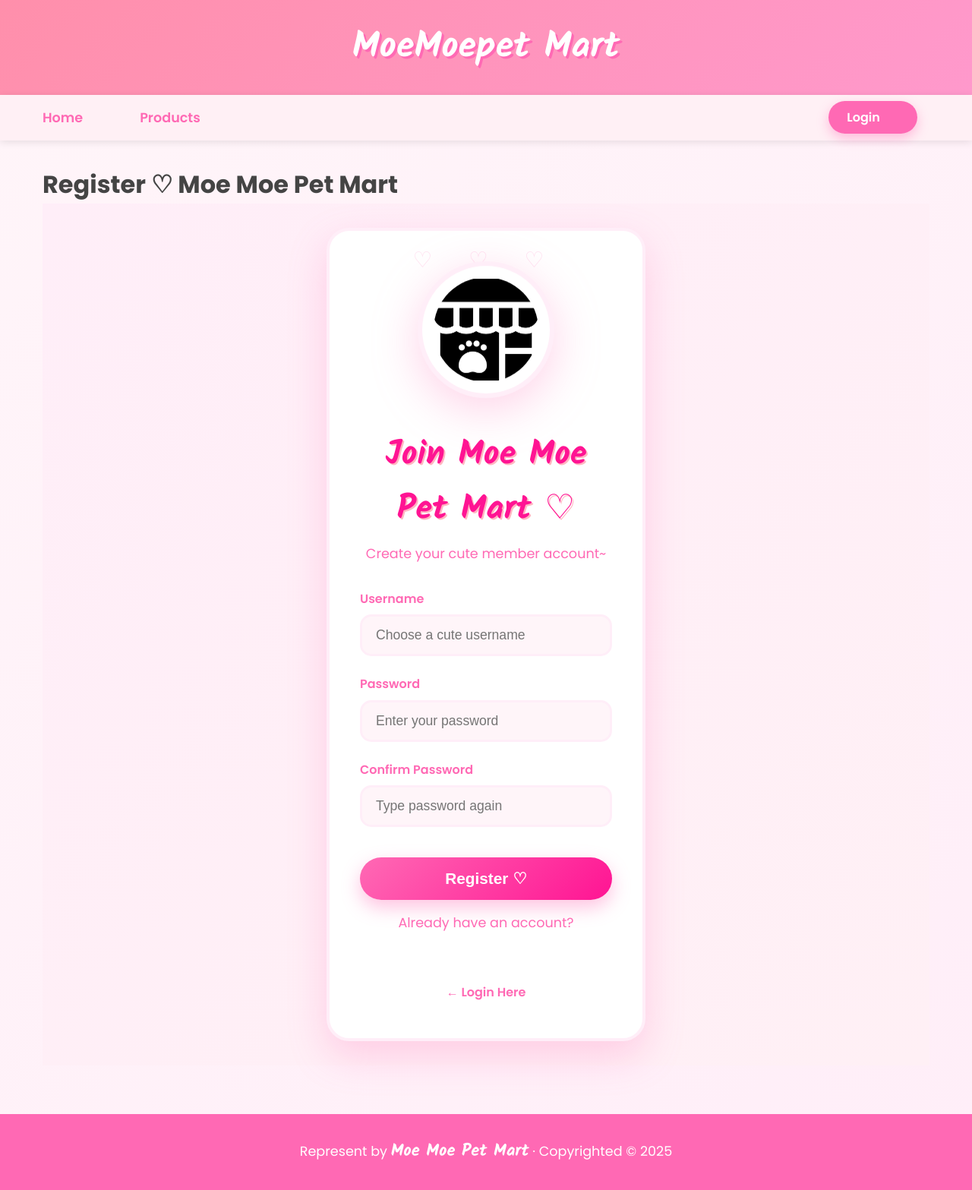
After one commit to Jasonyappp/moemoepetmart, a PHP site: page /register.php in a window 1280 px wide. The commit adds this page. Shown: the whole page at 76% size. Run offline with PHP 8.4, Linux system fonts and the light colour scheme.

Commit message:
register login add db done

```diff
--- a/_base.php
+++ b/_base.php
@@ -124,7 +124,7 @@ function err($key) {
 // ============================================================================
 
 // Global PDO object
-$_db = new PDO('mysql:dbname=db4', 'root', '', [
+$_db = new PDO('mysql:host=localhost;dbname=moemoe_petmart;charset=utf8mb4', 'root', '', [
     PDO::ATTR_DEFAULT_FETCH_MODE => PDO::FETCH_OBJ,
 ]);
 
--- a/_head.php
+++ b/_head.php
@@ -9,31 +9,46 @@
     <script src="https://cdnjs.cloudflare.com/ajax/libs/jquery/3.7.1/jquery.min.js"></script>
     <script src="/js/app.js"></script>
 </head>
-<body>
-    <!-- Flash message -->
-    <div id="info"><?= temp('info') ?></div>
+<body data-flash="<?= encode(temp('info')) ?>">
+    <div id="moe-flash"></div>
 
     <header>
         <h1><a href="/">MoeMoepet Mart</a></h1>
     </header>
+
     <nav>
         <div class="nav-left">
             <a href="/">Home</a>
             <a href="/products.php">Products</a>
         </div>
         <div class="nav-right">
-        <?php if (isset($_SESSION['user']) && $_SESSION['user'] === 'admin'): ?>
-            <!-- ADMIN LOGGED IN → Show "Admin123" button that goes to dashboard -->
+            <?php
+            $isLoggedIn = isset($_SESSION['user']);
+            $userRole   = $_SESSION['role'] ?? null;
+            $username   = $_SESSION['user'] ?? null;
+            ?>
+
+            <?php if ($isLoggedIn && $userRole === 'admin'): ?>
+                <!-- ADMIN LOGGED IN -->
                 <a href="/admin.php" class="btn-login active-admin">
                     Admin123
                 </a>
+
+            <?php elseif ($isLoggedIn && $userRole === 'member'): ?>
+                <!-- MEMBER LOGGED IN -->
+                <a href="#" class="btn-login member-active">
+                    Member: <?= encode($username) ?> ♡
+                </a>
+                <a href="/logout.php" class="btn-logout">Logout</a>
+
             <?php else: ?>
-            <!-- Not admin → normal Login / Member button -->
+                <!-- NOT LOGGED IN -->
                 <a href="/login.php" class="btn-login">
-                <?= isset($_SESSION['user']) ? 'Member' : 'Login' ?>
+                    Login
                 </a>
             <?php endif; ?>
 </div>
     </nav>
+
     <main>
         <h1><?= $_title ?? 'Untitled' ?></h1>
--- a/js/app.js
+++ b/js/app.js
@@ -14,3 +14,23 @@
         f.action = url || location;
         f.submit();
     });
+
+    // ===================== MOE MOE FLASH MESSAGE  =====================
+document.addEventListener('DOMContentLoaded', () => {
+    const flashMsg = document.body.dataset.flash || '';
+    if (flashMsg) {
+        const flash = document.getElementById('moe-flash');
+        flash.innerHTML = `
+            ${flashMsg}
+            <span class="close-btn" onclick="this.parentElement.classList.remove('show')">&times;</span>
+        `;
+        flash.classList.add('show');
+
+        // Auto hide after 6 seconds
+        setTimeout(() => {
+            flash.classList.remove('show');
+            setTimeout(() => flash.innerHTML = '', 700);
+        }, 6000);
+    }
+});
+// ===================== END FLASH =====================
--- /dev/null
+++ b/register.php
@@ -0,0 +1,95 @@
+<?php
+require '_base.php';
+
+$_title = 'Register ♡ Moe Moe Pet Mart';
+include '_head.php';
+
+// ------------------- Process Registration -------------------
+if (is_post()) {
+    $username = trim(post('username'));
+    $password = post('password');
+    $confirm  = post('confirm');
+
+    $hasError = false;
+
+    // Validation
+    if ($username === '') {
+        $_err['username'] = 'Username is required~';
+        $hasError = true;
+    } elseif (strlen($username) < 3) {
+        $_err['username'] = 'Username too short ♡';
+        $hasError = true;
+    } elseif (!is_unique($username, 'users', 'username')) {
+        $_err['username'] = 'Username already taken!';
+        $hasError = true;
+    }
+
+    if ($password === '') {
+        $_err['password'] = 'Password is required~';
+        $hasError = true;
+    } elseif (strlen($password) < 4) {
+        $_err['password'] = 'Password must be at least 4 characters ♡';
+        $hasError = true;
+    } elseif ($password !== $confirm) {
+        $_err['confirm'] = 'Passwords do not match!';
+        $hasError = true;
+    }
+
+    if (!$hasError) {
+        // Hash password securely
+        $hashed = password_hash($password, PASSWORD_DEFAULT);
+
+        // Insert into database
+        $stm = $_db->prepare("INSERT INTO users (username, password, role) VALUES (?, ?, 'member')");
+        $stm->execute([$username, $hashed]);
+
+        temp('info', 'Welcome to the family, ' . encode($username) . '! You can now login ♡');
+        redirect('/login.php');
+    }
+
+    // Keep values on error
+    $username = encode($username);
+}
+?>
+
+<div class="login-container">
+    <div class="login-card">
+        <div class="login-paw">
+            <img src="/images/pet-shop.png" alt="Moe Moe Pet Mart">
+        </div>
+
+        <h2>Join Moe Moe Pet Mart ♡</h2>
+        <p>Create your cute member account~</p>
+
+        <form method="post" class="login-form">
+            <div class="input-group">
+                <label>Username</label>
+                <input type="text" name="username" value="<?= $username ?? '' ?>" required placeholder="Choose a cute username" maxlength="50">
+                <?php err('username'); ?>
+            </div>
+
+            <div class="input-group">
+                <label>Password</label>
+                <input type="password" name="password" required placeholder="Enter your password">
+                <?php err('password'); ?>
+            </div>
+
+            <div class="input-group">
+                <label>Confirm Password</label>
+                <input type="password" name="confirm" required placeholder="Type password again">
+                <?php err('confirm'); ?>
+            </div>
+
+            <button type="submit" class="btn-login-full">
+                Register ♡
+            </button>
+        </form>
+
+        <div class="login-footer">
+            <p>Already have an account?</p>
+            <a href="/login.php">← Login Here</a>
+        </div>
+    </div>
+</div>
+
+<?php include '_foot.php'; ?>
```
Also changed, not shown: css/app.css (+86 -0 lines), login.php (+19 -11 lines), moemoe_petmart.sql (added, +32 -0 lines). Lines whose indentation alone changed are shown as unchanged.
